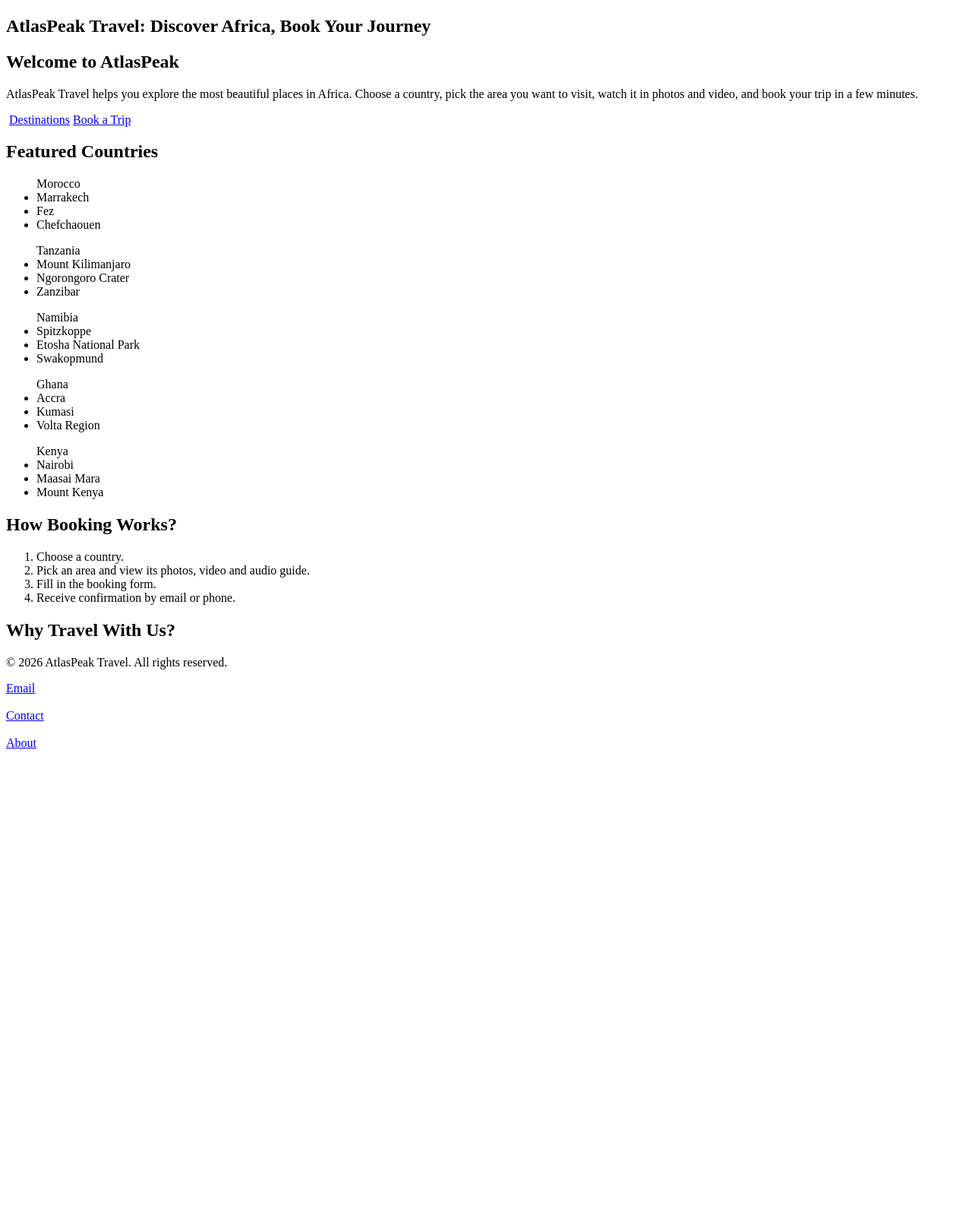
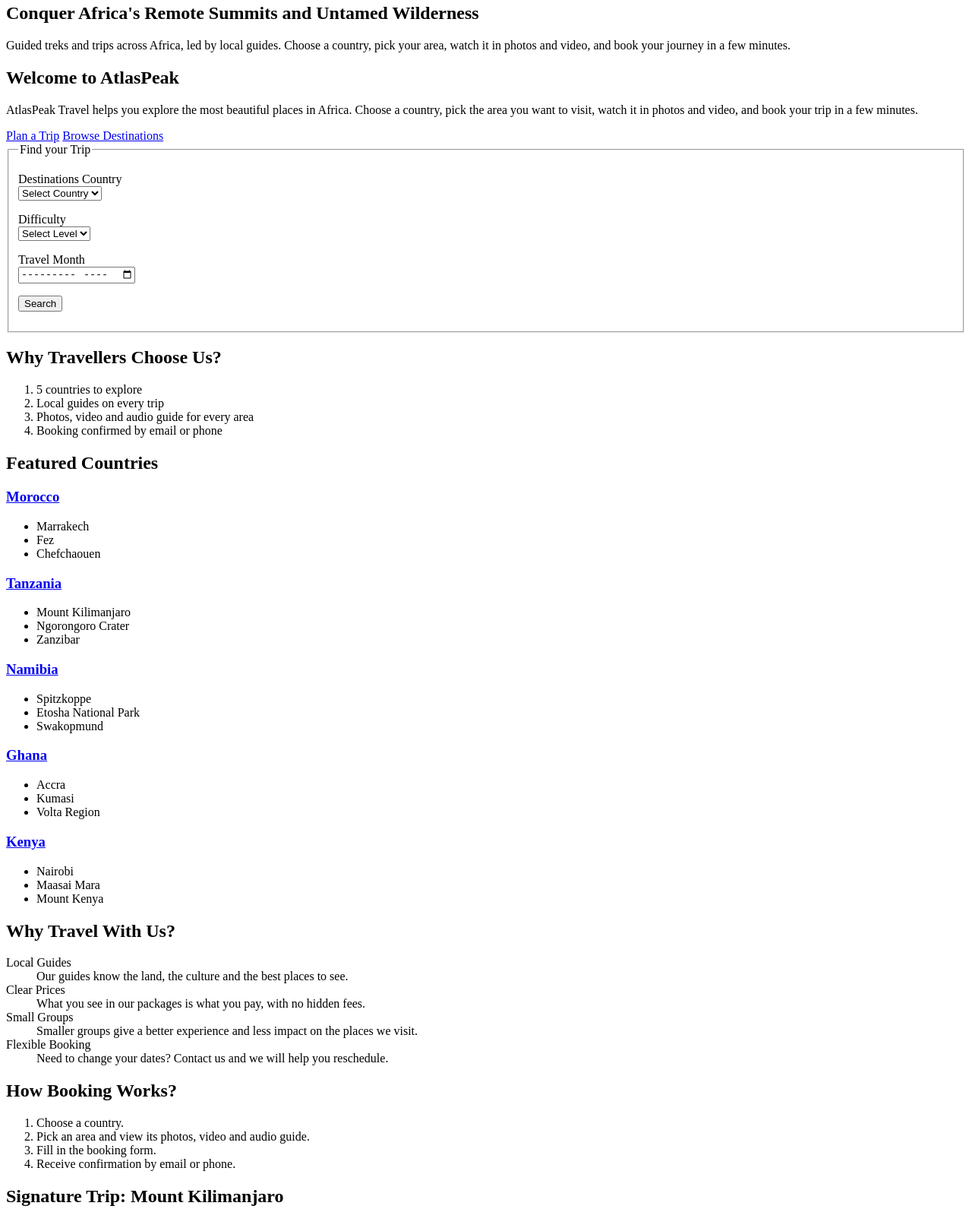
Before and after one commit to orionyab/atlasPeak-Travel-Website, a plain HTML site: page index.html in a window 1280 px wide. Shown: the part 174-1765 px from the top of the page at 76% size. Before the commit the page ends 1177 px from the top, so only its background shows below. Drawn offline with Linux system fonts and the light colour scheme.

Commit message:
Expand homepage with trip discovery content
Add trip search, featured destinations, travel highlights, booking details, traveller reviews, newsletter signup, and a Kilimanjaro feature with a new image.

```diff
--- a/index.html
+++ b/index.html
@@ -7,8 +7,7 @@
 </head>
 <body>
   <header>
-    <section>
-      <h1>AtlasPeak Travel Website</h1>
+    <p>AtlasPeak Travel</p>
     <nav>
       <ul>
         <li><a href="index.html">Home</a></li>
@@ -19,46 +18,119 @@
         <li><a href="contact.html">Contact</a></li>
       </ul>
     </nav>
-    </section>
   </header>
   <main>
     <section>
-      <h2>AtlasPeak Travel: Discover Africa, Book Your Journey</h2>
+      <h1>Conquer Africa's Remote Summits and Untamed Wilderness</h1>
+      <p>Guided treks and trips across Africa, led by local guides. Choose a country, pick your area, watch it in photos and video, and book your journey in a few minutes.</p>
     </section>
     <section>
       <h2>Welcome to AtlasPeak</h2>
       <p>AtlasPeak Travel helps you explore the most beautiful places in Africa. Choose a country, pick the area you want to visit, watch it in photos and video, and book your trip in a few minutes.</p>
-      <img src="" alt="">
-      <a href="destinations.html">Destinations</a>
-      <a href="book-a-trip.html">Book a Trip</a>
+      <a href="book-a-trip.html">Plan a Trip</a>
+      <a href="destinations.html">Browse Destinations</a>
+    </section>
+    <div>
+      <form action="destinations.html" method="get">
+        <fieldset>
+          <legend>Find your Trip</legend>
+          <p>
+            <label for="search-country">Destinations Country</label>
+            <br>
+            <select name="country" id="search-country">
+              <option value="">Select Country</option>
+              <option value="morocco">Morocco</option>
+              <option value="tanzania">Tanzania</option>
+              <option value="namibia">Namibia</option>
+              <option value="ghana">Ghana</option>
+              <option value="kenya">Kenya</option>
+            </select>
+          </p>
+          <p>
+            <label for="search-level">Difficulty</label>
+            <br>
+            <select name="level" id="search-level">
+              <option value="">Select Level</option>
+              <option value="easy">Easy</option>
+              <option value="moderate">Moderate</option>
+              <option value="challenging">Challenging</option>
+            </select>
+          </p>
+          <p>
+            <label for="search-month">Travel Month</label>
+            <br>
+            <input type="month" id="search-month" name="month">
+          </p>
+          <p>
+            <button type="submit">Search</button>
+          </p>
+        </fieldset>
+      </form>
+    </div>
+    <section>
+      <h2>Why Travellers Choose Us?</h2>
+      <ol>
+        <li>5 countries to explore</li>
+        <li>Local guides on every trip</li>
+        <li>Photos, video and audio guide for every area</li>
+        <li>Booking confirmed by email or phone</li>
+      </ol>
     </section>
     <section>
       <h2>Featured Countries</h2>
-      <ul>Morocco
+      <article>
+        <h3><a href="morocco.html">Morocco</a></h3>
+        <ul>
           <li>Marrakech</li>
           <li>Fez</li>
           <li>Chefchaouen</li>
         </ul>
-      <ul>Tanzania
+      </article>
+      <article>
+        <h3><a href="tanzania.html">Tanzania</a></h3>
+        <ul>
           <li>Mount Kilimanjaro</li>
           <li>Ngorongoro Crater</li>
           <li>Zanzibar</li>
         </ul>
-      <ul>Namibia
+      </article>
+      <article>
+        <h3><a href="namibia.html">Namibia</a></h3>
+        <ul>
           <li>Spitzkoppe</li>
           <li>Etosha National Park</li>
           <li>Swakopmund</li>
         </ul>
-      <ul>Ghana
+      </article>
+      <article>
+        <h3><a href="ghana.html">Ghana</a></h3>
+        <ul>
           <li>Accra</li>
           <li>Kumasi</li>
           <li>Volta Region</li>
         </ul>
-      <ul>Kenya
+      </article>
+      <article>
+        <h3><a href="kenya.html">Kenya</a></h3>
+        <ul>
           <li>Nairobi</li>
           <li>Maasai Mara</li>
           <li>Mount Kenya</li>
         </ul>
+      </article>
+    </section>
+    <section>
+      <h2>Why Travel With Us?</h2>
+      <dl>
+        <dt>Local Guides</dt>
+        <dd>Our guides know the land, the culture and the best places to see.</dd>
+        <dt>Clear Prices</dt>
+        <dd>What you see in our packages is what you pay, with no hidden fees.</dd>
+        <dt>Small Groups</dt>
+        <dd>Smaller groups give a better experience and less impact on the places we visit.</dd>
+        <dt>Flexible Booking</dt>
+        <dd>Need to change your dates? Contact us and we will help you reschedule.</dd>
+      </dl>
     </section>
     <section>
       <h2>How Booking Works?</h2>
@@ -70,19 +142,61 @@
       </ol>
     </section>
     <section>
-      <h2>Why Travel With Us?</h2>
-      <p></p>
-      <p></p>
-      <p></p>
+      <h2>Signature Trip: Mount Kilimanjaro</h2>
+      <img src="Images/Kilimanjaro.jpg" alt="Snow-capped summit of Mount Kilimanjaro above the clouds" width="600" height="400">
+      <p>A seven-day climb through rainforest, moorland and alpine desert to the highest point in Africa.</p>
+      <ol>
+        <li>Machame Gate and the rainforest trail</li>
+        <li>Shira Plateau and Lava Tower</li>
+        <li>Barranco Wall and Karanga Camp</li>
+        <li>Summit day at Uhuru Peak</li>
+      </ol>
+      <a href="book-a-trip.html">Book this trip</a>
+      <p>Have questions? Reach out to us and we will help you plan your trip.</p>
+      <a href="contact.html">Contact Us</a>
+    </section>
+    <section>
+      <h2>What Travellers Say</h2>
+      <p>These are sample reviews written for this student project.</p>
+      <dl>
+        <dt>Sarah L., USA</dt>
+        <dd>"AtlasPeak Travel made our trip to Africa unforgettable. The guides were knowledgeable and friendly, and the itinerary was perfect."</dd>
+        <dt>James K., UK</dt>
+        <dd>"I never thought I could climb Mount Kilimanjaro, but with AtlasPeak's support, I did it! Highly recommend their services."</dd>
+        <dt>Linda M., Canada</dt>
+        <dd>"The small group sizes and local guides made our safari in Kenya an amazing experience."</dd>
+      </dl>
+    </section>
+    <section>
+      <h2>Ready to Find Your Summit?</h2>
+      <p>Choose your destinations and book your trip with AtlasPeak today.</p>
+      <a href="book-a-trip.html">Book a trip</a>
+      <a href="packages.html">See All Packages</a>
     </section>
   </main>
   <footer>
+    <p>AtlasPeak Travel</p>
+    <p>Guided treks and trips across Africa.</p>
+    <ul>
+      <li><a href="destinations.html">Destinations</a></li>
+      <li><a href="packages.html">Packages</a></li>
+      <li><a href="about.html">About</a></li>
+      <li><a href="contact.html">Contact</a></li>
+    </ul>
+    <form action="#" method="post">
+      <p>
+        <label for="newsletter-email">Subscribe to our newsletter</label>
+        <br>
+        <input type="email" id="newsletter-email" name="email" required placeholder="example@gmail.com">
+      </p>
+      <p>
+        <button type="submit">Subscribe</button>
+      </p>
+    </form>
+    <address>
+      <p>Email: <a href="mailto:atlaspeak@gmail.com">atlaspeak@gmail.com</a></p>
+    </address>
     <p>&copy; 2026 AtlasPeak Travel. All rights reserved.</p>
-    <p>
-      <a href="mailto:atlaspeak@gmail.com">Email</a><br><br>
-      <a href="contact.html">Contact</a><br><br>
-      <a href="about.html">About</a>
-    </p>
   </footer>
 </body>
 </html>
```
Also changed, not shown: Images/Kilimanjaro.jpg (added). Lines whose indentation alone changed are shown as unchanged.
